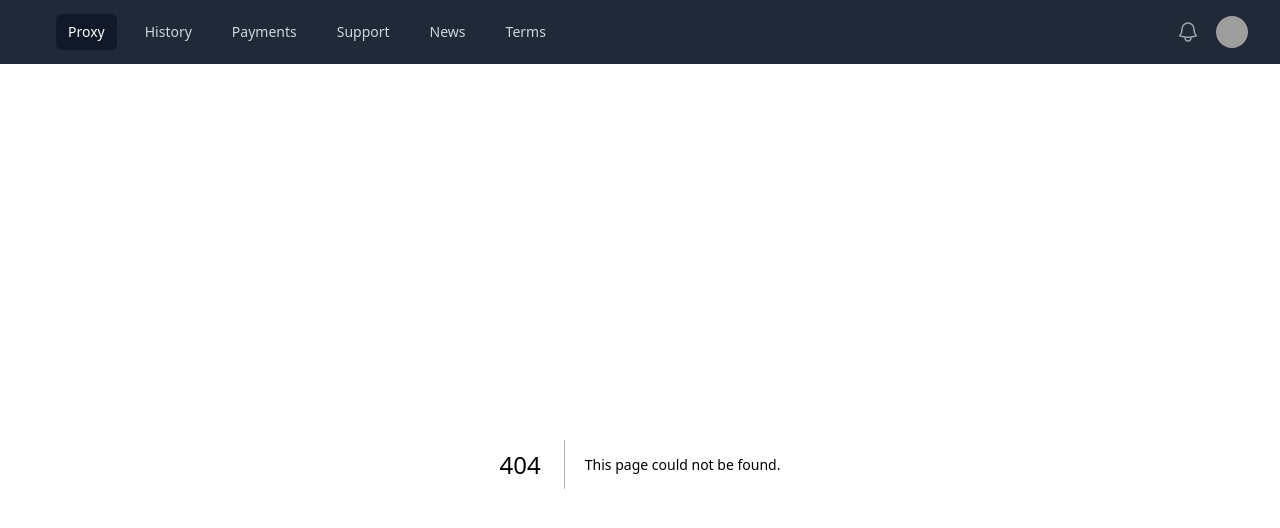
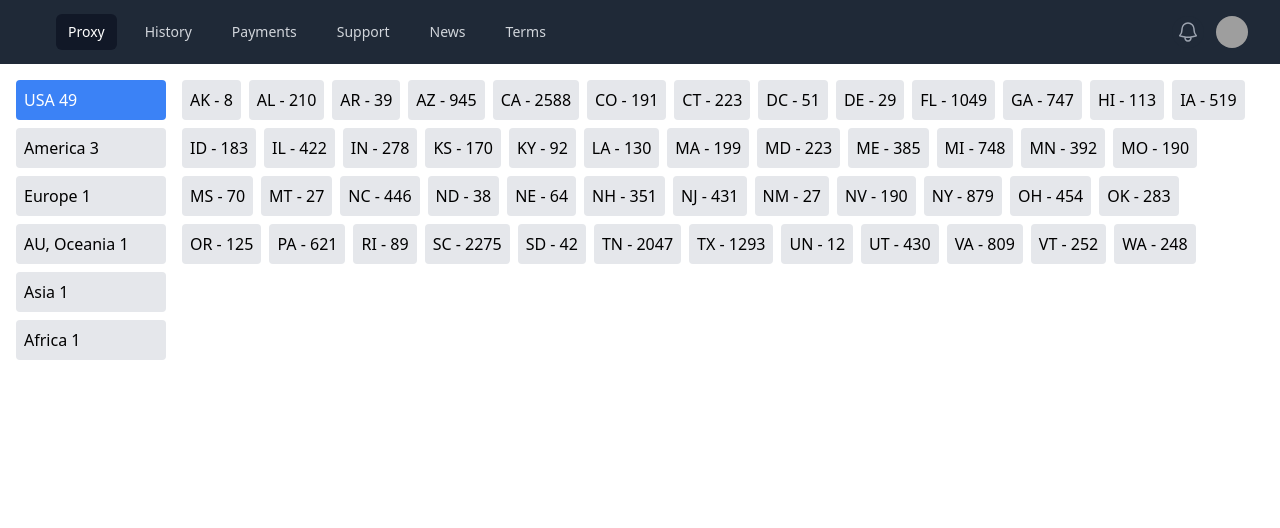
Before and after one commit to emmyzee45/port-verification, a Next.js app: page /proxy in a window 1280 px wide. Before the commit this address had no page. Shown: the top 528 px of the page. Built offline with nearby package versions, Linux system fonts and the light colour scheme; grey boxes are pictures that could not be loaded.

Commit message:
feat: regions and country data

```diff
--- /dev/null
+++ b/pages/proxy.tsx
@@ -0,0 +1,191 @@
+import { FC, useState } from "react";
+
+interface StateProps {
+  name: string;
+  count: number;
+}
+
+interface CountryStateProps {
+  [key: string]: StateProps[];
+}
+
+const Payments: FC = () => {
+  const [activeCountry, setActiveCountry] = useState<string>("USA");
+  const [activeState, setActiveState] = useState<string>("");
+
+  const countryStates: CountryStateProps = {
+    USA: [
+      { name: "AK", count: 8},
+      { name: "AL", count: 210},
+      { name: "AR", count: 39},
+      { name: "AZ", count: 945},
+      { name: "CA", count: 2588},
+      { name: "CO", count: 191},
+      { name: "CT", count: 223},
+      { name: "DC", count: 51},
+      { name: "DE", count: 29},
+      { name: "FL", count: 1049},
+      { name: "GA", count: 747},
+      { name: "HI", count: 113},
+      { name: "IA", count: 519},
+      { name: "ID", count: 183},
+      { name: "IL", count: 422},
+      { name: "IN", count: 278},
+      { name: "KS", count: 170},
+      { name: "KY", count: 92},
+      { name: "LA", count: 130},
+      { name: "MA", count: 199},
+      { name: "MD", count: 223},
+      { name: "ME", count: 385},
+      { name: "MI", count: 748},
+      { name: "MN", count: 392},
+      { name: "MO", count: 190},
+      { name: "MS", count: 70},
+      { name: "MT", count: 27},
+      { name: "NC", count: 446},
+      { name: "ND", count: 38},
+      { name: "NE", count: 64},
+      { name: "NH", count: 351},
+      { name: "NJ", count: 431},
+      { name: "NM", count: 27},
+      { name: "NV", count: 190},
+      { name: "NY", count: 879},
+      { name: "OH", count: 454},
+      { name: "OK", count: 283},
+      { name: "OR", count: 125},
+      { name: "PA", count: 621},
+      { name: "RI", count: 89},
+      { name: "SC", count: 2275},
+      { name: "SD", count: 42},
+      { name: "TN", count: 2047},
+      { name: "TX", count: 1293},
+      { name: "UN", count: 12},
+      { name: "UT", count: 430},
+      { name: "VA", count: 809},
+      { name: "VT", count: 252},
+      { name: "WA", count: 248},
+    ],
+    America: [
+      { name: "AG", count: 1,},
+      { name: "AR", count: 62, },
+      { name: "AW", count: 3, },
+    ],
+    Europe: [{ name: "WA", count: 248}],
+    "AU, Oceania": [{ name: "WA", count: 248}],
+    Asia: [{ name: "WA", count: 248}],
+    Africa: [{ name: "WA", count: 248}],
+  };
+
+  const refresh = (country: string, state: string) => {
+    // refresh logic here
+  };
+
+  const setInactiveRegions = () => {
+    // Your logic to set inactive regions
+  };
+
+  const zipArea = (type?: string) => {
+    // Your zipArea logic here
+  };
+
+  const setActiveCountryState = (country: string, state: string) => {
+    setActiveCountry(country);
+    setActiveState(state);
+    refresh(country, state);
+  };
+
+  return (
+    <div className="container mx-auto p-4">
+      <div className="flex">
+        <div className="w-1/4 pr-4">
+          <div className="sticky top-0">
+            <div className="mb-4">
+              <style>{`
+                .country-active,
+                .state-active {
+                    background: #0d6efd;
+                    color: #ffffff;
+                }
+
+                .country-wrapper {
+                    width: 150px; // Adjust the width as needed
+                }
+
+                .country-button {
+                    width: 100%;
+                    overflow: hidden;
+                }
+                `}</style>
+              <div
+                className="nav flex-column nav-pills countries"
+                role="tablist"
+                aria-orientation="vertical"
+              >
+                {Object.keys(countryStates).map((country) => (
+                  <div key={country} className="country-wrapper">
+                    <button
+                      onClick={() => {
+                        refresh(country, "empty");
+                        setInactiveRegions();
+                        zipArea("on");
+                        setActiveCountryState(country, "");
+                      }}
+                      className={`w-full text-left p-2 mb-2 rounded focus:outline-none country-button ${
+                        activeCountry === country
+                          ? "bg-blue-500 text-white"
+                          : "bg-gray-200"
+                      }`}
+                      tabIndex={0}
+                    >
+                      {country} <span>{countryStates[country].length}</span>
+                    </button>
+                  </div>
+                ))}
+              </div>
+            </div>
+          </div>
+        </div>
+        <div className="flex-grow">
+          <div className="tab-content" id="v-pills-tabContent">
+            {Object.keys(countryStates).map((country) => (
+              <div
+                key={country}
+                className={`tab-pane fade ${
+                  activeCountry === country ? "active show" : ""
+                }`}
+                role="tabpanel"
+                aria-labelledby={`v-pills-${country.toLowerCase()}-tab`}
+              >
+                {activeCountry === country && (
+                  <div className="flex flex-wrap">
+                    {countryStates[country].map((region) => (
+                      <div
+                        key={region.name}
+                        onClick={() =>
+                          setActiveCountryState(country, region.name)
+                        }
+                        className={`state p-2 mb-2 mr-2 rounded cursor-pointer ${
+                          activeState === region.name
+                            ? "state-active"
+                            : "bg-gray-200"
+                        }`}
+                        tabIndex={0}
+                        role="button"
+                      >
+                        <div>
+                          {region.name} - {region.count}
+                        </div>
+                      </div>
+                    ))}
+                  </div>
+                )}
+              </div>
+            ))}
+          </div>
+        </div>
+      </div>
+    </div>
+  );
+};
+
+export default Payments;
```
